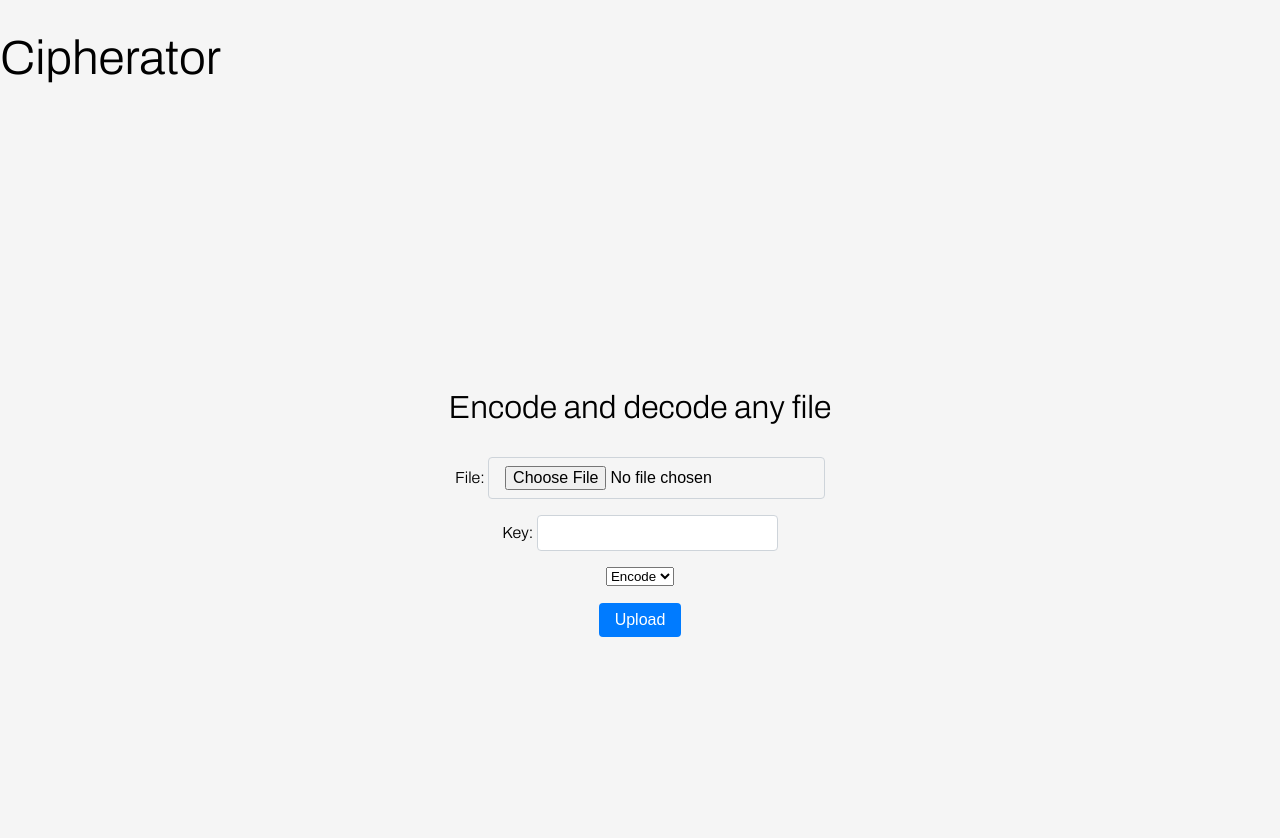
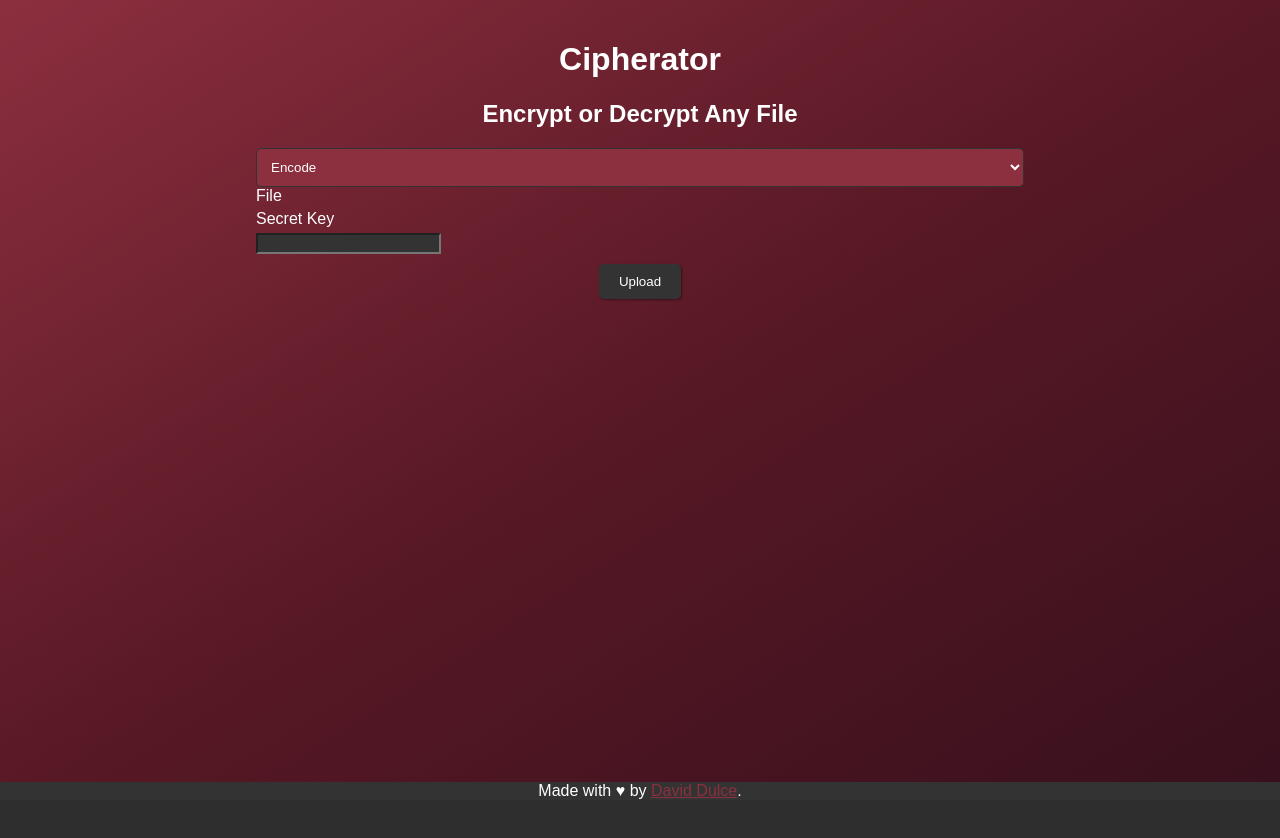
Before and after one commit to arkantrust/cipherator, a plain HTML site: page public/index.html in a window 1280 px wide. After the commit the page ends 800 px from the top, so only its background shows below. Drawn offline with Linux system fonts and the light colour scheme.

Commit message:
add a bunch of stuff

```diff
--- a/public/index.html
+++ b/public/index.html
@@ -8,33 +8,36 @@
   <link rel="preconnect" href="https://fonts.gstatic.com" crossorigin>
   <link href="https://fonts.googleapis.com/css2?family=Archivo:wght@300&display=swap" rel="stylesheet">
   <link rel="stylesheet" href="styles.css">
+  <script src="scripts.js" defer></script>
   <title>Cipherator</title>
 </head>
 
 <body>
+  <main>
+    <h1>Cipherator</h1>
+    <h2>Encrypt or Decrypt Any File</h2>
 
-  <head>
-    <h1>Cipherator</h1>
-  </head>
-  <main>
-    <h2>Encode and decode any file</h2>
     <form action="/" method="post" enctype="multipart/form-data">
-      <div>
-        <label for="file">File:</label>
-        <input type="file" name="file" id="file">
-      </div>
-      <div>
-        <label for="key">Key:</label>
-        <input type="password" name="key" id="key">
-      </div>
-      <select name="action" id="action">
+
+      <select>
         <option value="encode">Encode</option>
         <option value="decode">Decode</option>
       </select>
-      <br>
+
+      <label for="file"><input id="file" type="file" name="file" />File</label>
+      <span id="file-selected"></span>
+
+      <label for="key">Secret Key</label>
+      <input type="password" id="key" name="key" >
+      <span></span>
+
       <button type="submit">Upload</button>
     </form>
   </main>
+
+  <footer>
+    Made with &hearts; by <a href="https://david-dulce.dev/" target="_blank">David Dulce</a>.
+  </footer>
 </body>
 
 </html>
--- a/public/styles.css
+++ b/public/styles.css
@@ -1,3 +1,12 @@
+/* define color variables */
+:root {
+  --wine: #581825;
+  --dark-wine: #38101d;
+  --light-wine: #8c2f3f;
+  --dark-gray: #333;
+  --text: white;
+}
+
 html {
   font-family: "Archivo", sans-serif;
   font-optical-sizing: auto;
@@ -6,68 +15,107 @@ html {
   font-variation-settings: "wdth" 100;
 }
 
-main {
-  display: flex;
-  flex-direction: column;
-  align-items: center;
-  justify-content: center;
-  height: 100vh;
+body {
+  font-family: Arial, sans-serif;
+  background-color: #2e2e2e;
+  background-image: linear-gradient(to bottom right, #8c2f3f, #581825, #38101d);
+  color: var(--text);
   margin: 0;
   padding: 0;
+  height: 100vh;
 }
 
-h1 {
-  font-size: 3rem;
-  font-weight: 700;
-  margin-bottom: 1rem;
+main {
+  max-width: 60vw;
+  margin: 0 auto;
+  padding: 20px;
 }
 
+h1,
 h2 {
-  font-size: 2rem;
-  font-weight: 500;
-  margin-bottom: 1rem;
+  text-align: center;
 }
 
-body {
-  margin: 0;
-  padding: 0;
-  box-sizing: border-box;
-  background-color: #f5f5f5;
+a {
+  color: var(--light-wine);
 }
 
-button {
-  font-size: 1rem;
-  font-weight: 500;
-  padding: 0.5rem 1rem;
-  border: none;
-  border-radius: 0.25rem;
-  background-color: #007bff;
-  color: white;
+a:hover {
+  color: var(--wine);
+}
+
+label {
+  display: block;
+  margin-bottom: 5px;
+}
+
+input {
+  background-color: var(--dark-gray);
+  color: var(--text);
+}
+
+input[type="file"] {
+  display: none;
+}
+
+.custom-file-upload {
+  border: 1px solid #ccc;
+  display: inline-block;
+  padding: 6px 12px;
   cursor: pointer;
 }
 
-button:hover {
-  background-color: #0056b3;
+select {
+  width: 100%;
+  padding: 10px;
+  border: 1px solid #333;
+  border-radius: 5px;
+  background-color: var(--light-wine);
+  color: var(--text);
 }
 
-form {
-  display: flex;
-  flex-direction: column;
-  align-items: center;
-  justify-content: center;
-  margin-top: 1rem;
+.password-input-container {
+  position: relative;
 }
 
-input {
-  font-size: 1rem;
-  font-weight: 500;
-  padding: 0.5rem 1rem;
-  border: 1px solid #ced4da;
-  border-radius: 0.25rem;
-  margin-bottom: 1rem;
+.password-input-container input {
+  width: 100%;
+  padding: 10px;
+  border: 1px solid #333;
+  border-radius: 5px;
 }
 
-input:focus {
-  outline: none;
-  border-color: #007bff;
+.show-password-btn {
+  position: absolute;
+  top: 50%;
+  right: 10px;
+  transform: translateY(-50%);
+  background-color: #333;
+  color: #fff;
+  border: none;
+  padding: 5px 10px;
+  cursor: pointer;
 }
+
+button[type="submit"] {
+  display: block;
+  margin: 10px auto 0;
+  padding: 10px 20px;
+  background-color: var(--dark-gray);
+  color: #fff;
+  border: none;
+  border-radius: 5px;
+  cursor: pointer;
+  box-shadow: 1px 1px 2px var(--dark-wine);
+}
+
+footer {
+  position: fixed;
+  left: 0;
+  bottom: 0;
+  width: 100%;
+  background-color: var(--dark-gray);
+  color: white;
+  text-align: center;
+  margin-top: 20px;
+}
```
Also changed, not shown: public/script.js (added, +7 -0 lines), 3 other files.
